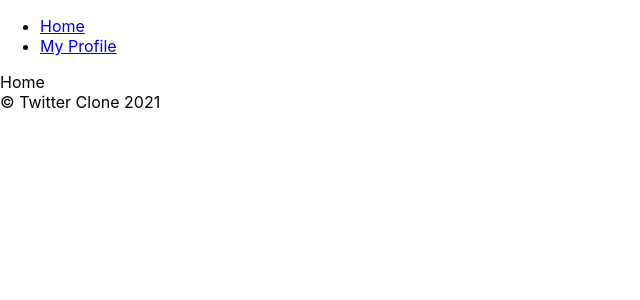
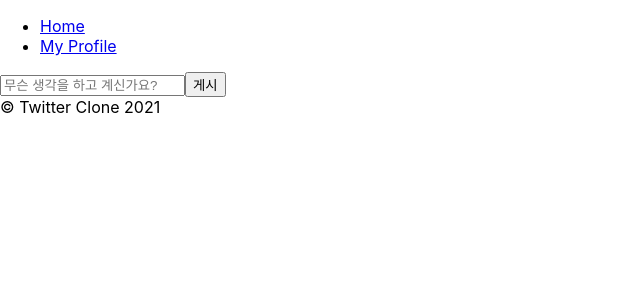
Before and after one commit to ldh3907/study-react-nomadcoder-twitter-clone-coding, a React (Create React App) app: page /#/ in a window 1280 px wide. Shown: the top 300 px of the page, without its empty margins (0-640 px from the left). Built offline with nearby package versions, Linux system fonts and the light colour scheme; no server answers; sample sign-in values are in the browser's storage.

Commit message:
update : home
트윗 폼, 파이어베이스 데이터베이스 연동

```diff
--- a/src/MyBase.js
+++ b/src/MyBase.js
@@ -1,5 +1,6 @@
 import firebase from "firebase/app";
 import "firebase/auth";
+import "firebase/database";
 
 const firebaseConfig = {
   apiKey: process.env.REACT_APP_API_KEY,
--- a/src/routes/Home.js
+++ b/src/routes/Home.js
@@ -1,3 +1,30 @@
-const Home = () => <span>Home</span>;
+import { useState } from "react";
+
+const Home = () => {
+  const [tweet, setTweet] = useState("");
+  const onSubmit = (event) => {
+    event.preventDefault();
+  };
+  const onChange = (event) => {
+    const {
+      target: { value },
+    } = event;
+    setTweet(value);
+  };
+  return (
+    <div>
+      <form onSubmit={onSubmit}>
+        <input
+          type="text"
+          placeholder="무슨 생각을 하고 계신가요?"
+          maxLength={120}
+          value={tweet}
+          onChange={onChange}
+        />
+        <input type="submit" value="게시" />
+      </form>
+    </div>
+  );
+};
 
 export default Home;
```
